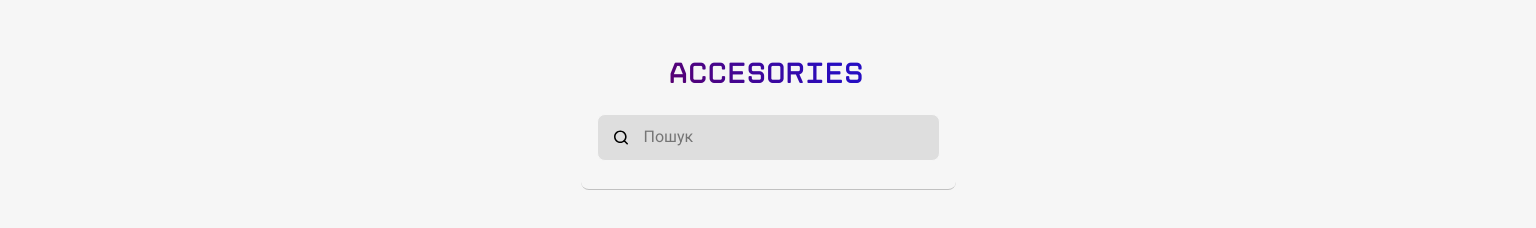
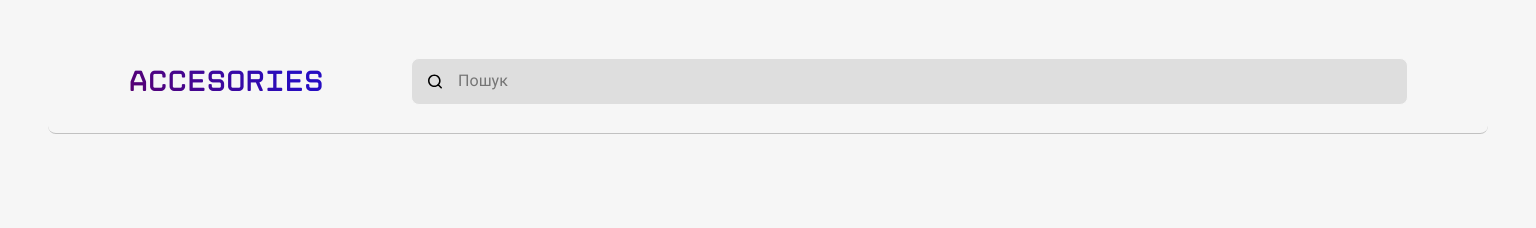
Before and after one commit to bhoretskyi/accesories, a website built with Parcel: page src/index.html in a window 1536 px wide. Built offline with nearby package versions, Linux system fonts and the light colour scheme.

Commit message:
add 1440 header

```diff
--- a/src/sass/Header_styles/_header.scss
+++ b/src/sass/Header_styles/_header.scss
@@ -6,6 +6,10 @@
   border-radius: 0px 0px 8px 8px;
   padding-top: 58px;
   padding-bottom: 28px;
+  @media screen and (min-width: 1440px) {
+    flex-direction: row;
+    gap:88px;
+  }
 }
 
 .header_logo {
@@ -24,6 +28,8 @@
 .header_form {
   width: 100%;
   margin-top: 24px;
+  @media screen and (min-width: 1440px) {
+margin: 0;  }
 }
 .header_input_label {
   display: flex;
--- a/src/sass/Utils/_common.scss
+++ b/src/sass/Utils/_common.scss
@@ -23,6 +23,9 @@ html,body {
   height: 100%;
   min-width: 320px;
   background-color: #F6F6F6;
+  @media screen and (min-width: 1440px) {
+    min-width: 1440px;
+  }
 }
 
 
@@ -41,6 +44,11 @@ html,body {
 
     width: 100%;
   padding: 0 16px;
+  @media screen and (min-width: 1440px) {
+    max-width: 1440px;
+  padding: 0 80px;
+
+  }
 
 }
 
```
